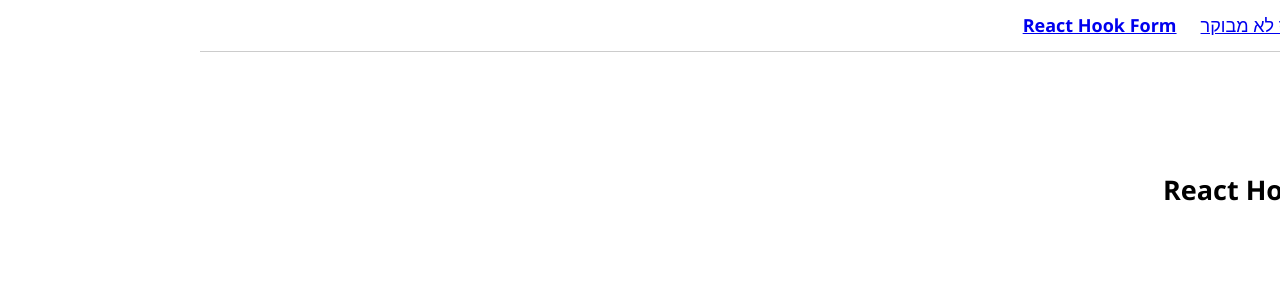
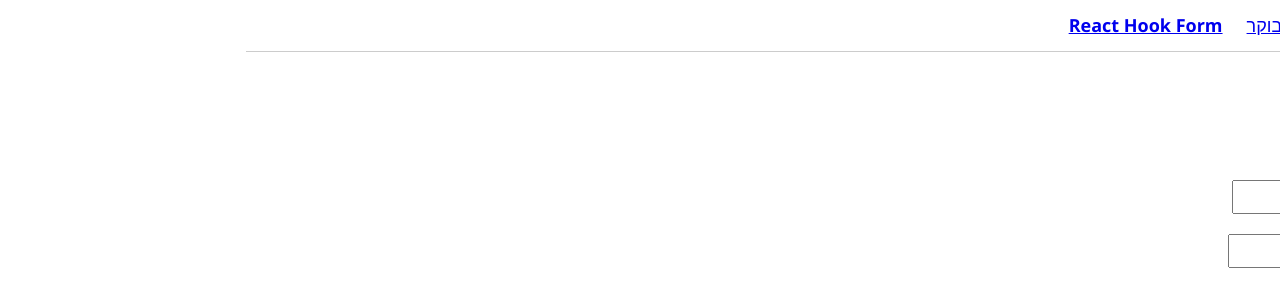
Before and after one commit to ayala33081-lang/react-recipes-app, a React (Vite) app: page /login/rhf in a window 1280 px wide. Shown: the top 300 px of the page. Built offline with nearby package versions, Linux system fonts and the light colour scheme.

Commit message:
add form validation and login functionality using react-hook-form and joi

```diff
--- a/package.json
+++ b/package.json
@@ -12,8 +12,11 @@
     "preview": "vite preview"
   },
   "dependencies": {
+    "@hookform/resolvers": "^7.0.6",
+    "joi": "^18.3.2",
     "react": "^19.2.7",
     "react-dom": "^19.2.7",
+    "react-hook-form": "^7.92.0",
     "react-router": "^8.0.0"
   },
   "devDependencies": {
--- a/src/pages/login/RhfLogin.jsx
+++ b/src/pages/login/RhfLogin.jsx
@@ -1,3 +1,37 @@
+import { useForm } from "react-hook-form";
+import { joiResolver } from "@hookform/resolvers/joi";
+import { useNavigate } from "react-router";
+import { login } from "../../services/auth";
+import { schema } from "../../utils/schema";
+import TextField from "../../components/TextField";
+
 export default function RhfLogin() {
-  return <h2>טופס React Hook Form</h2>;
+  const navigate = useNavigate();
+  const { register, handleSubmit, setError, formState: { errors } } = useForm({
+    resolver: joiResolver(schema),
+    defaultValues: { email: "chef@recipes.com", password: "" },
+    mode: "onTouched",
+  });
+
+  const onSubmit = (data) => {
+    const user = login(data);
+    if (!user) {
+      setError("root.general", { message: "אימייל או סיסמא שגויים" });
+      return;
+    }
+    navigate("/recipes");
+  };
+
+  return (
+    <form onSubmit={handleSubmit(onSubmit)} noValidate>
+      <TextField label="אימייל" type="email"
+        {...register("email")} error={errors.email?.message} />
+      <TextField label="סיסמא" type="password"
+        {...register("password")} error={errors.password?.message} />
+      {errors.root?.general && (
+        <p style={{ color: "red" }}>{errors.root.general.message}</p>
+      )}
+      <button type="submit">התחברי</button>
+    </form>
+  );
 }
--- a/src/pages/login/UncontrolledLogin.jsx
+++ b/src/pages/login/UncontrolledLogin.jsx
@@ -1,3 +1,41 @@
+import { useActionState } from "react";
+import { useNavigate } from "react-router";
+import { login } from "../../services/auth";
+import TextField from "../../components/TextField";
+
 export default function UncontrolledLogin() {
-  return <h2>טופס לא מבוקר</h2>;
+  const navigate = useNavigate();
+  const submitAction = (prevState, formData) => {
+  const values = Object.fromEntries(formData);
+  const errors = {};
+
+  if (!values.email) errors.email = "אימייל הוא שדה חובה";
+  else if (!/^\S+@\S+\.\S+$/.test(values.email)) errors.email = "כתובת האימייל אינה תקינה";
+
+  if (!values.password) errors.password = "סיסמא היא שדה חובה";
+  else if (values.password.length < 6) errors.password = "הסיסמא חייבת להכיל לפחות 6 תווים";
+
+  if (Object.keys(errors).length > 0) return { values, errors };
+
+  const user = login(values);
+  if (!user) return { values, errors: { general: "אימייל או סיסמא שגויים" } };
+
+  navigate("/recipes");
+  return { values, errors: {} };
+};
+
+const [state, formAction] = useActionState(submitAction, {
+  values: { email: "chef@recipes.com", password: "" },
+  errors: {},
+});
+return (
+  <form action={formAction} noValidate>
+    <TextField label="אימייל" name="email" type="email"
+      defaultValue={state.values.email} error={state.errors.email} />
+    <TextField label="סיסמא" name="password" type="password"
+      defaultValue={state.values.password} error={state.errors.password} />
+    {state.errors.general && <p style={{ color: "red" }}>{state.errors.general}</p>}
+    <button type="submit">התחברי</button>
+  </form>
+);
 }
--- /dev/null
+++ b/src/utils/schema.js
@@ -0,0 +1,20 @@
+import Joi from "joi";
+
+export const schema = Joi.object({
+  email: Joi.string()
+    .email({ tlds: { allow: false } })
+    .required()
+    .messages({
+      "string.empty": "אימייל הוא שדה חובה",
+      "string.email": "כתובת האימייל אינה תקינה",
+      "any.required": "אימייל הוא שדה חובה",
+    }),
+  password: Joi.string()
+    .min(6)
+    .required()
+    .messages({
+      "string.empty": "סיסמא היא שדה חובה",
+      "string.min": "הסיסמא חייבת להכיל לפחות 6 תווים",
+      "any.required": "סיסמא היא שדה חובה",
+    }),
+});
```
Also changed, not shown: 1 other file (tests, documents, lock files or other folders).
